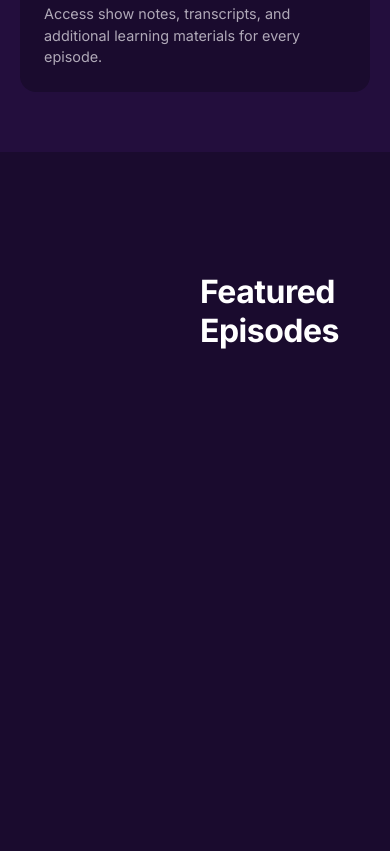
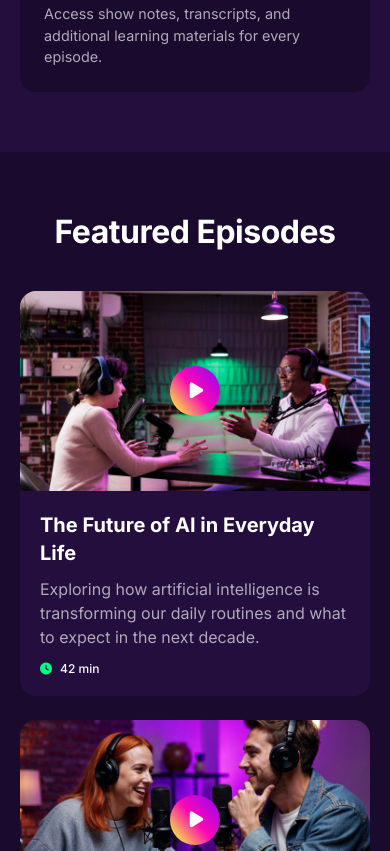
Before and after one commit to Hiratsuka001/Techwave-Webpage, a plain HTML site: page index.html in a window 390 px wide. Shown: the part 2651-3502 px from the top of the page. Drawn offline with Linux system fonts and the light colour scheme.

Commit message:
responsive featured ep

```diff
--- a/style.css
+++ b/style.css
@@ -660,7 +660,56 @@ body {
 .duration-icon {
   color: #00ff85;
 }
+/* Featured Episodes Section Responsive */
+/* Featured Episodes Section Responsive */
+/* Featured Episodes Section Responsive */
+/* Featured Episodes Section Responsive */
+/* Featured Episodes Section Responsive */
+@media (max-width: 576px) {
+  .featured-episodes {
+    padding: 60px 20px;
+  }
 
+  .episodes-grid {
+    grid-template-columns: 1fr;
+    gap: 24px;
+    margin-top: 40px;
+  }
+
+  .episode-card {
+    border-radius: 16px;
+  }
+
+  .episode-thumbnail {
+    height: 200px;
+  }
+
+  .episode-content {
+    padding: 20px;
+  }
+
+  .episode-content h3 {
+    margin-bottom: 10px;
+  }
+
+  .episode-content p {
+    line-height: 1.5;
+    margin-bottom: 12px;
+  }
+
+  .episode-duration {
+    font-size: 0.75rem;
+  }
+
+  .play-button {
+    width: 50px;
+    height: 50px;
+  }
+
+  .play-button i {
+    font-size: 18px;
+  }
+}
 /* Meet the host section */
 /* Meet the host section */
 /* Meet the host section */
```
